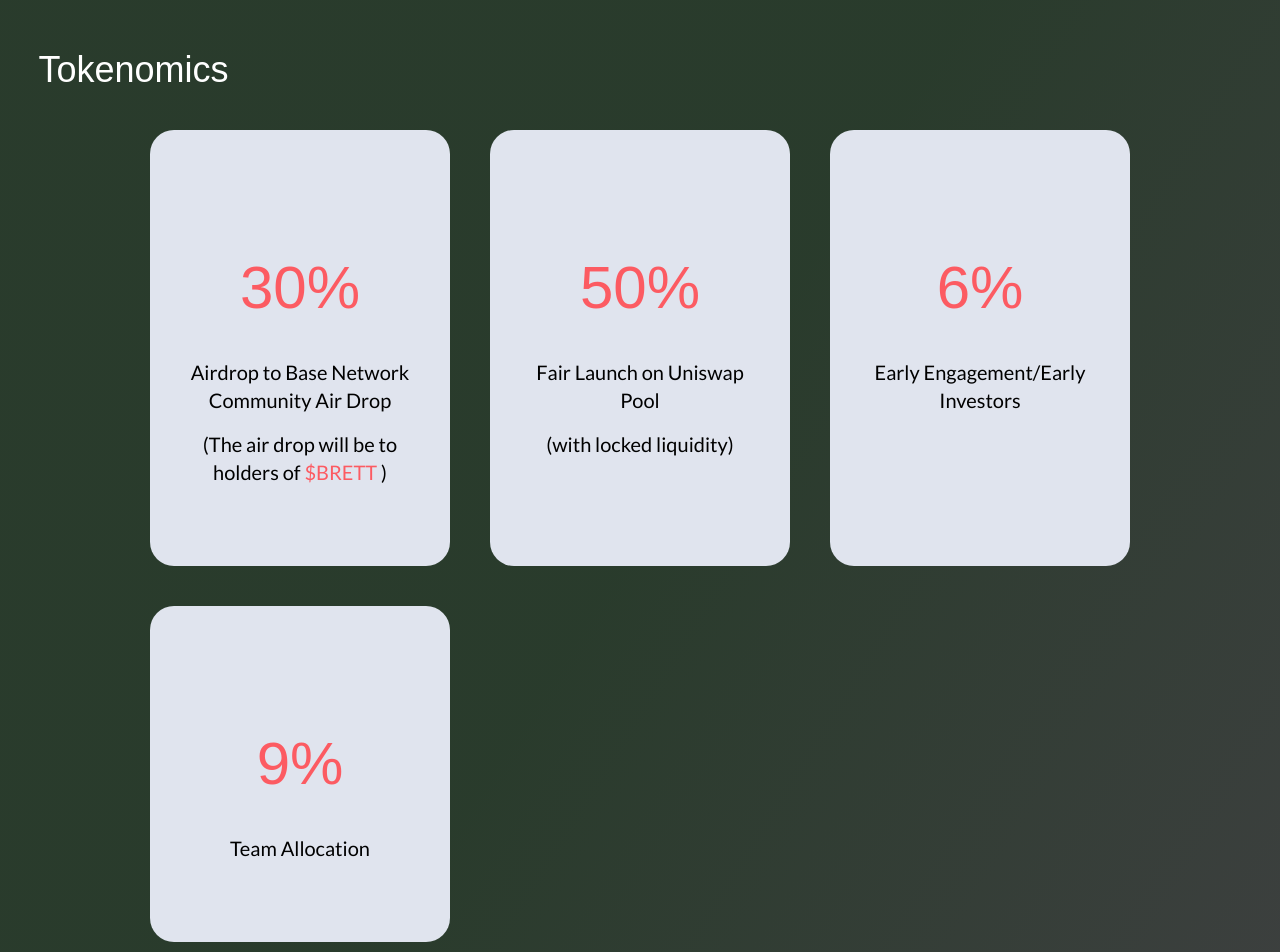
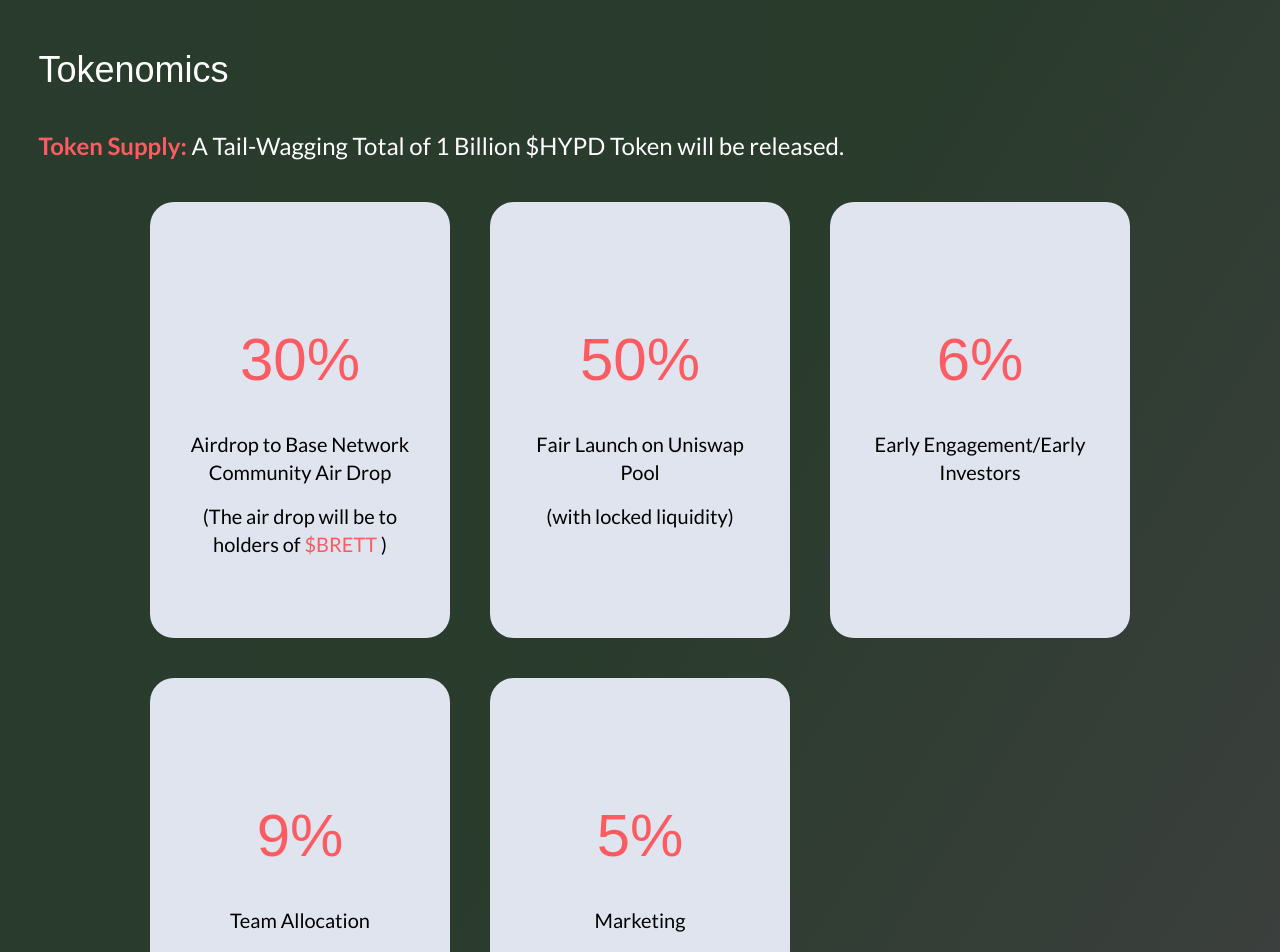
Before and after one commit to highfee/hype-dog, a Next.js app: page / in a window 1280 px wide. Shown: the part 1980-2932 px from the top of the page. Built offline with nearby package versions, Linux system fonts and the light colour scheme; a web font is replaced by a local one.

Commit message:
changed hero

```diff
--- a/src/components/Tokenomics.tsx
+++ b/src/components/Tokenomics.tsx
@@ -37,6 +37,10 @@
         >
           Tokenomics
         </p>
+        <p className="my-10 text-white text-2xl">
+          <span className="font-bold text-[#FC5B62]">Token Supply:</span> A
+          Tail-Wagging Total of 1 Billion $HYPD Token will be released.
+        </p>
         <div className="grid grid-cols-tokenomics justify-center items-center gap-5 lg:gap-10">
           <div className="py-20 pt-32 px-10 bg-[#e0e4ee] rounded-3xl text-center h-full">
             <p className={cn("text-6xl text-[#FC5B62] ", rubik.className)}>
@@ -75,6 +79,14 @@
               <p>Team Allocation</p>
             </div>
           </div>
+          <div className="py-20 pt-32 px-10 bg-[#e0e4ee] rounded-3xl text-center h-full">
+            <p className={cn("text-6xl text-[#FC5B62] ", rubik.className)}>
+              5%
+            </p>
+            <div className="text-xl mt-10">
+              <p>Marketing</p>
+            </div>
+          </div>
         </div>
       </ContainerLayout>
     </div>
```
